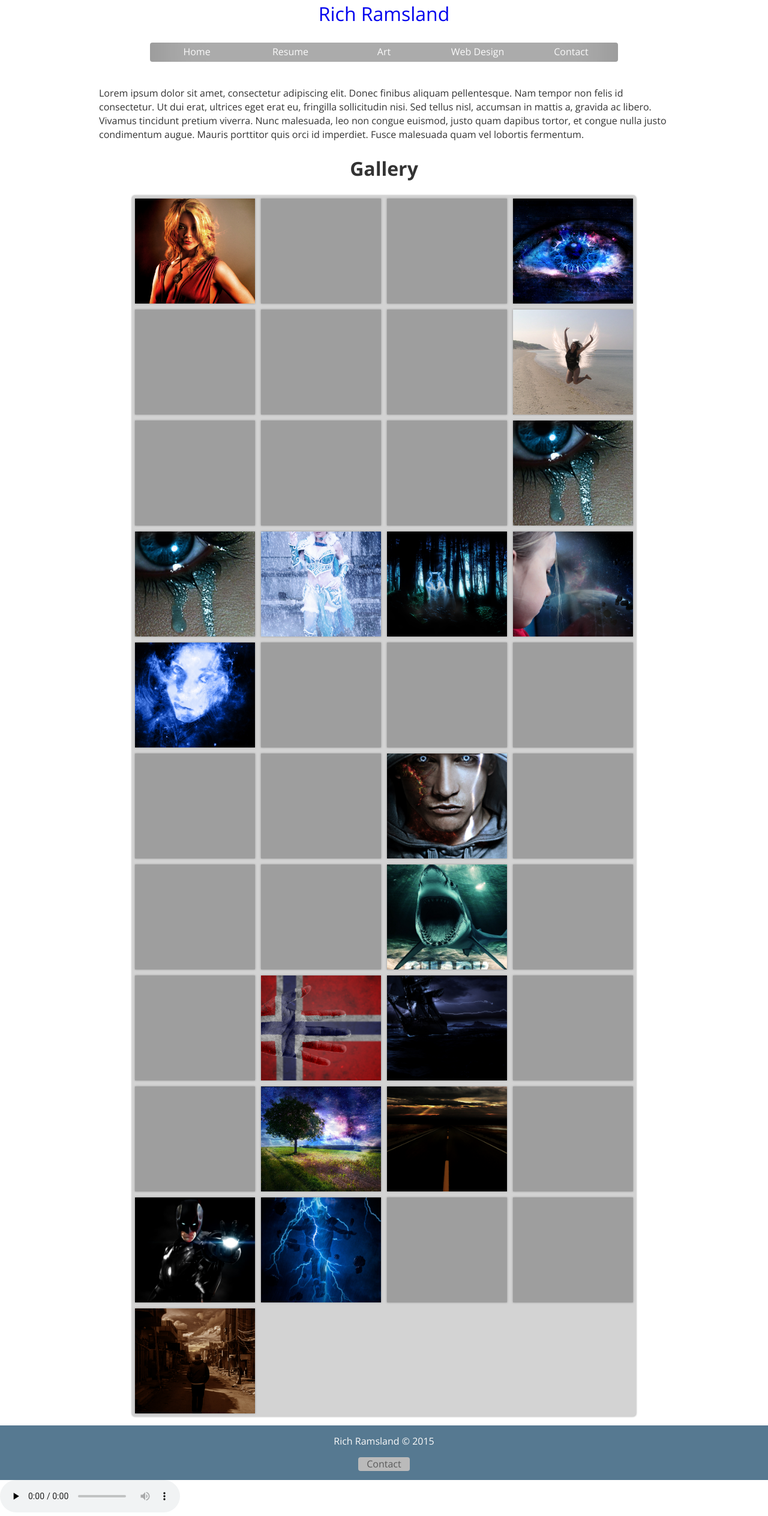
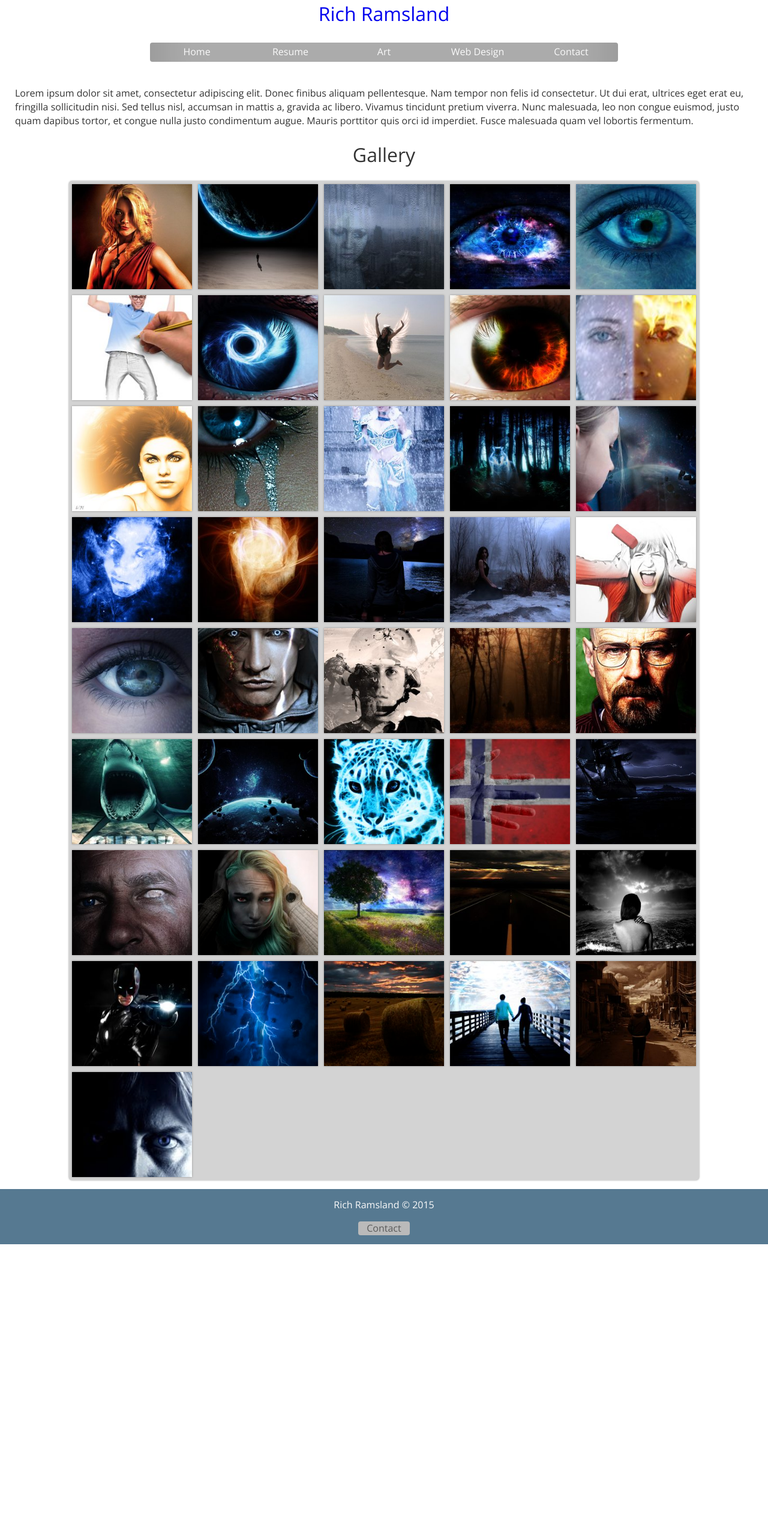
Before and after one commit to RRamsland/rramsland.github.io, a Jekyll site: the page built from art.html, in a window 1280 px wide. Shown: the whole page at 60% size. Built offline with Jekyll 4.4.1, drawn with Linux system fonts in a browser that asks for light colours; nearby versions of some CDN libraries; library files that are not in the unit come from our copies; after the commit the page ends 2074 px from its top, so only the background shows below that.

Commit message:
Updated CSS and JS from local build

```diff
--- a/css/main.css
+++ b/css/main.css
@@ -12,13 +12,14 @@
 }
 
 .container {
-max-width: 1000px;
+/*max-width: 1000px;*/
 margin: 0 auto;
 overflow: hidden;
 }
 
 h1 {
 text-align: center;
+font-weight: 500;
 }
 
 .main-content .container {
@@ -80,7 +81,7 @@
 }
 
 .nav-link:hover {
-background: #567991;
+background: #2D77A9;
 }
 
 .slider {
@@ -118,7 +119,7 @@
 /*Art Page*/
 .artGallery {
 width: 100%;
-max-width: 840px;
+max-width: 1050px;
 height: auto;
 margin: 15px auto;
 background: lightgray;
@@ -162,140 +163,162 @@
 display:none;
 }
 #art1{
-	background: url("/Art/A Glance Through the Flames.jpg") center /cover;
+	background: url("/Art-Thumbs/A Glance Through the Flames.jpg") center /cover;
 }
 #art2{
-	background: url("/Art/Alone.jpg") center /cover;
+	background: url("/Art-Thumbs/Alone.jpg") center /cover;
 }
 #art3{
-	background: url("/Art/Another Rainy Day.jpg") center /cover;
+	background: url("/Art-Thumbs/Another Rainy Day.jpg") center /cover;
 }
 #art4{
-	background: url("/Art/Cant think of a clever title.jpg") center /cover;
+	background: url("/Art-Thumbs/Cant think of a clever title.jpg") center /cover;
 }
 #art5{
-	background: url("/Art/Dive.jpg") center /cover;
+	background: url("/Art-Thumbs/Dive.jpg") center /cover;
 }
 #art6{
-	background: url("/Art/Drawn To Life.jpg") center /cover;
+	background: url("/Art-Thumbs/Drawn To Life.jpg") center /cover;
 }
 #art7{
-	background: url("/Art/Eye of the Storm.jpg") center /cover;
+	background: url("/Art-Thumbs/Eye of the Storm.jpg") center /cover;
 }
 #art8{
-	background: url("/Art/Fly.jpg") center /cover;
+	background: url("/Art-Thumbs/Fly.jpg") center /cover;
 }
 #art9{
-	background: url("/Art/I See Fire.jpg") center /cover;
+	background: url("/Art-Thumbs/I See Fire.jpg") center /cover;
 }
 #art10{
-	background: url("/Art/Ice & Fire.jpg") center /cover;
+	background: url("/Art-Thumbs/Ice & Fire.jpg") center /cover;
 }
 #art11{
-	background: url("/Art/Kate.png") center /cover;
+	background: url("/Art-Thumbs/Kate.jpg") center /cover;
 }
 #art12{
-	background: url("/Art/Leaking.jpg") center /cover;
+	background: url("/Art-Thumbs/Leaking.jpg") center /cover;
 }
 #art13{
-	background: url("/Art/Leaking.jpg") center /cover;
+	background: url("/Art-Thumbs/Let it Go.jpg") center /cover;
 }
 #art14{
-	background: url("/Art/Let it Go.jpg") center /cover;
+	background: url("/Art-Thumbs/Lone Wolf.jpg") center /cover;
 }
 #art15{
-	background: url("/Art/Lone Wolf.jpg") center /cover;
+	background: url("/Art-Thumbs/Long Way From Home.jpg") center /cover;
 }
 #art16{
-	background: url("/Art/Long Way From Home.jpg") center /cover;
+	background: url("/Art-Thumbs/Look to the Stars.jpg") center /cover;
 }
 #art17{
-	background: url("/Art/Look to the Stars.jpg") center /cover;
+	background: url("/Art-Thumbs/Magic Touch.jpg") center /cover;
 }
 #art18{
-	background: url("/Art/Magic Touch.jpg") center /cover;
+	background: url("/Art-Thumbs/Make A Wish.jpg") center /cover;
 }
 #art19{
-	background: url("/Art/Make A Wish.jpg") center /cover;
+	background: url("/Art-Thumbs/Mist.jpg") center /cover;
 }
 #art20{
-	background: url("/Art/Mist.jpg") center /cover;
+	background: url("/Art-Thumbs/Mistakes.jpg") center /cover;
 }
 #art21{
-	background: url("/Art/Mistakes.jpg") center /cover;
+	background: url("/Art-Thumbs/Ours to Explore.jpg") center /cover;
 }
 #art22{
-	background: url("/Art/Ours to Explore.jpg") center /cover;
+	background: url("/Art-Thumbs/Power.jpg") center /cover;
 }
 #art23{
-	background: url("/Art/Power.jpg") center /cover;
+	background: url("/Art-Thumbs/PTSD.jpg") center /cover;
 }
 #art24{
-	background: url("/Art/PTSD.jpg") center /cover;
+	background: url("/Art-Thumbs/Run.jpg") center /cover;
 }
 #art25{
-	background: url("/Art/Run.jpg") center /cover;
+	background: url("/Art-Thumbs/Say My Name.jpg") center /cover;
 }
 #art26{
-	background: url("/Art/Say My Name.jpg") center /cover;
+	background: url("/Art-Thumbs/Shark Week.jpg") center /cover;
 }
 #art27{
-	background: url("/Art/Shark Week.jpg") center /cover;
+	background: url("/Art-Thumbs/Space.jpg") center /cover;
 }
 #art28{
-	background: url("/Art/Space.jpg") center /cover;
+	background: url("/Art-Thumbs/Spirit Animal.jpg") center /cover;
 }
 #art29{
-	background: url("/Art/Spirit Animal.jpg") center /cover;
+	background: url("/Art-Thumbs/stolt norsk.jpg") center /cover;
 }
 #art30{
-	background: url("/Art/stolt norsk.jpg") center /cover;
+	background: url("/Art-Thumbs/Stormy Seas.jpg") center /cover;
 }
 #art31{
-	background: url("/Art/Stormy Seas.jpg") center /cover;
+	background: url("/Art-Thumbs/Survive.jpg") center /cover;
 }
 #art32{
-	background: url("/Art/Survive.jpg") center /cover;
+	background: url("/Art-Thumbs/Taking Over.jpg") center /cover;
 }
 #art33{
-	background: url("/Art/Taking Over.jpg") center /cover;
+	background: url("/Art-Thumbs/The Fields of Time.jpg") center /cover;
 }
 #art34{
-	background: url("/Art/The Fields of Time.jpg") center /cover;
+	background: url("/Art-Thumbs/The Journey.jpg") center /cover;
 }
 #art35{
-	background: url("/Art/The Journey.jpg") center /cover;
+	background: url("/Art-Thumbs/The Siren and the Sea.jpg") center /cover;
 }
 #art36{
-	background: url("/Art/The Siren and the Sea.jpg") center /cover;
+	background: url("/Art-Thumbs/The Stark Knight.jpg") center /cover;
 }
 #art37{
-	background: url("/Art/The Stark Knight.jpg") center /cover;
+	background: url("/Art-Thumbs/The Storm.jpg") center /cover;
 }
 #art38{
-	background: url("/Art/The Storm.jpg") center /cover;
+	background: url("/Art-Thumbs/Through the Fields.jpg") center /cover;
 }
 #art39{
-	background: url("/Art/Through the Fields.jpg") center /cover;
+	background: url("/Art-Thumbs/Together We Go.jpg") center /cover;
 }
 #art40{
-	background: url("/Art/Together We Go.jpg") center /cover;
+	background: url("/Art-Thumbs/Wanderer.jpg") center /cover;
 }
 #art41{
-	background: url("/Art/Wanderer.jpg") center /cover;
-}
-#art42{
-	background: url("/Art/Watching.jpg") center /cover;
+	background: url("/Art-Thumbs/Watching.jpg") center /cover;
 }
 
 .fadeBack {
 width: 100%;
 height: 100%;
 overflow: hidden;
-background: rgba(47, 47, 47, 0.75);
+background: rgba(47, 47, 47, 0.9);
 position: fixed;
 z-index: 10000;
 display: none;
+}
+
+.FullView{
+	position: fixed;
+	z-index: 10000;
+	top: 5%;
+	left: 2.5%;
+	max-width: 95%;
+	height: 90%;
+	background-repeat: no-repeat  !important;
+	background-size: contain !important;
+	background-position: center !important;
+}
+.hideBack{
+	background:none;
+}
+
+.secret{
+	display:none;
+}
+
+@media(max-width: 1120px){
+	.artGallery{
+		max-width:840px;
+	}
 }
 
 @media(max-width: 907px){
--- a/js/script.js
+++ b/js/script.js
@@ -79,7 +79,7 @@
                 keys.push( e.keyCode );
                 if ( keys.toString().indexOf( dark ) >= 0 ){
 
-                	$('<link>').appendTo('head').attr({type : 'text/css', rel : 'stylesheet'}).attr('href', '/darkTheme.css');
+                	$('<link>').appendTo('head').attr({type : 'text/css', rel : 'stylesheet'}).attr('href', '/css/darkTheme.css');
 
                     keys = [];
                 }
```
